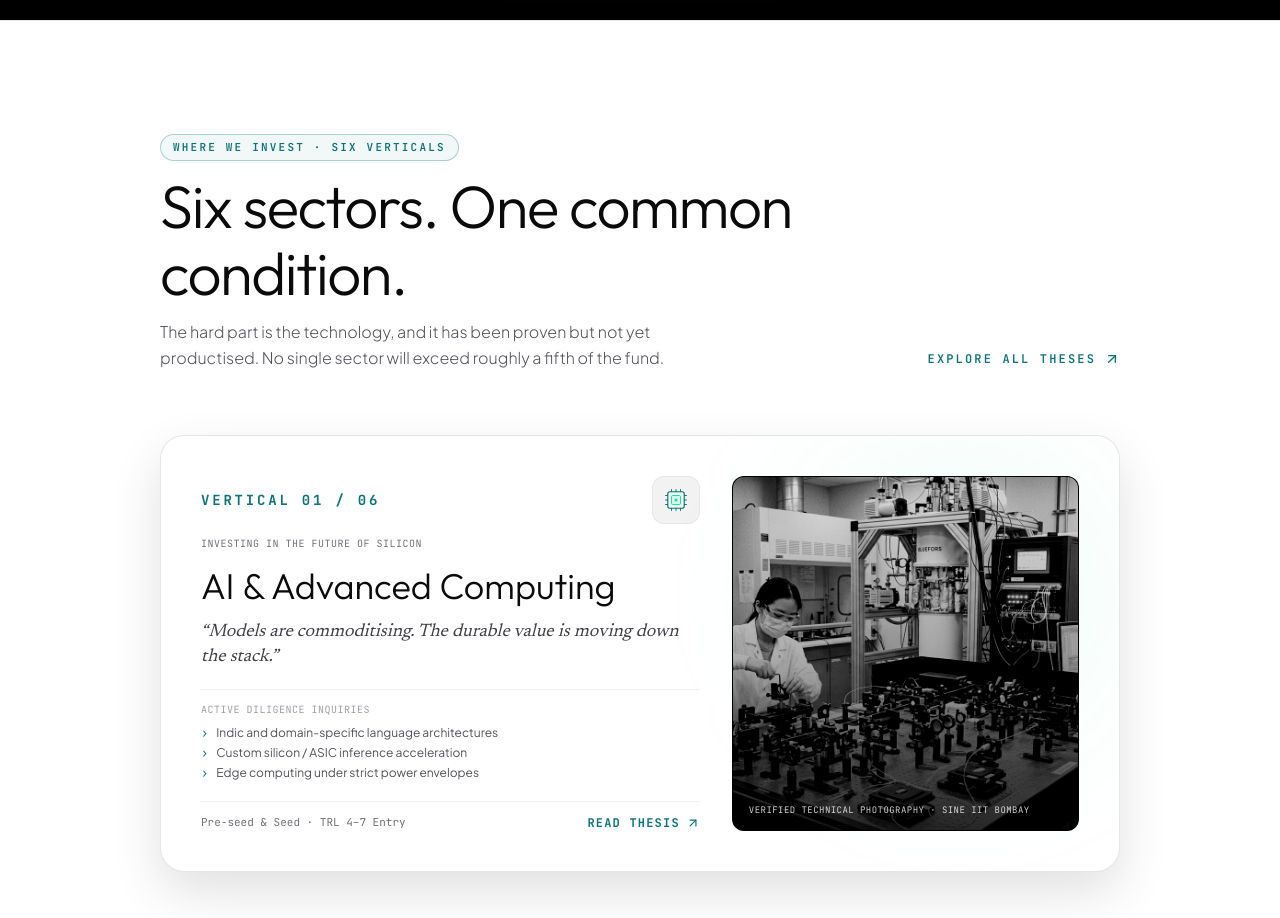
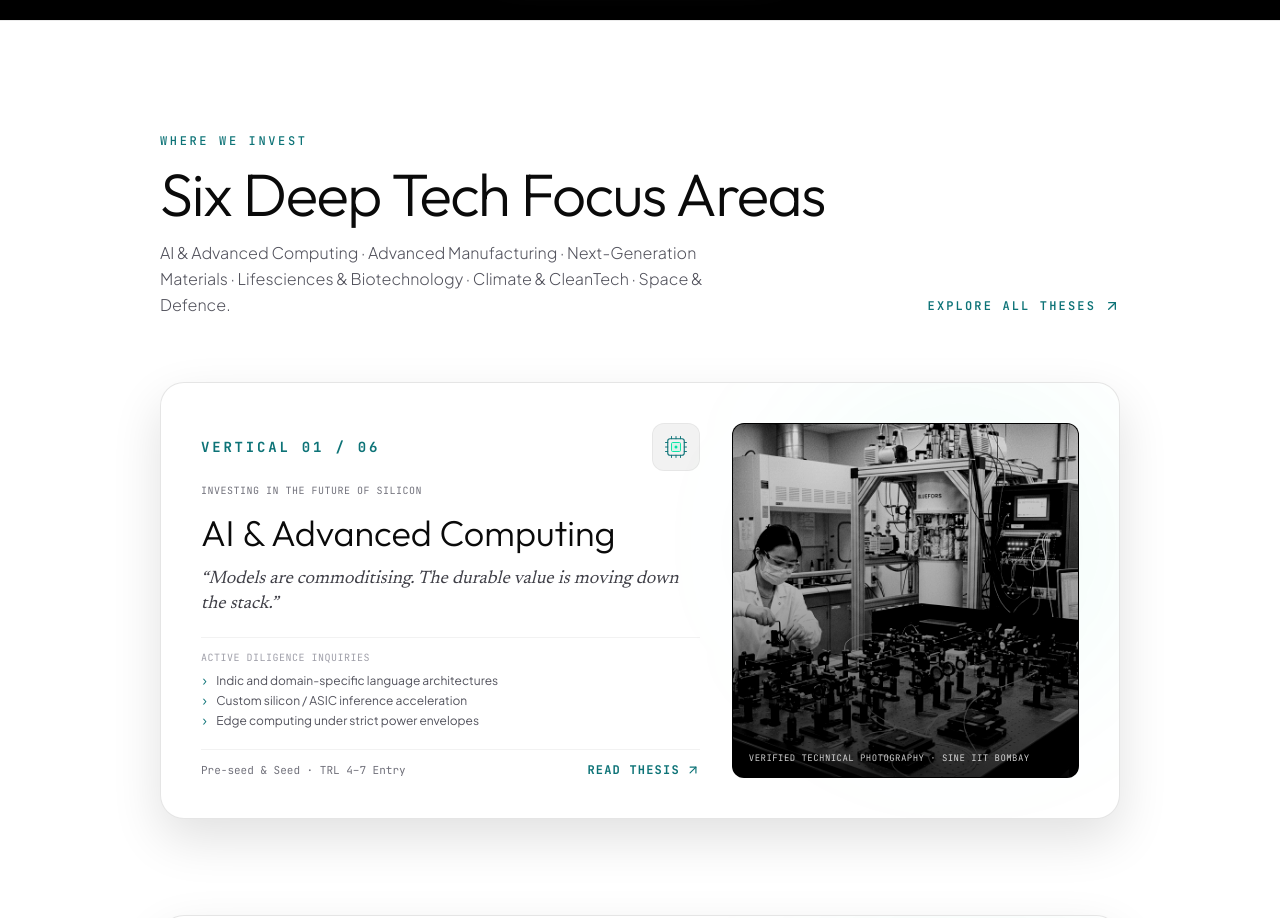
Before and after one commit to Ankit-singh-dot/y-point, a Next.js app in the folder my-app/: page / in a window 1280 px wide. Shown: the part 780-1698 px from the top of the page. Built offline with nearby package versions, Linux system fonts and the light colour scheme; grey boxes are pictures that could not be loaded.

Commit message:
second_update_website app/components/FocusAreasStackingBento.tsx

```diff
--- a/my-app/app/components/FocusAreasStackingBento.tsx
+++ b/my-app/app/components/FocusAreasStackingBento.tsx
@@ -116,14 +116,14 @@ export default function FocusAreasStackingBento() {
       <div className="mx-auto max-w-5xl px-4 sm:px-8 pt-20 sm:pt-28 pb-12 sm:pb-16">
         <div className="flex flex-col md:flex-row md:items-end justify-between gap-6">
           <div className="max-w-2xl space-y-3">
-            <div className="inline-flex items-center gap-2 px-3 py-1 rounded-full border border-[#0D7377]/30 dark:border-[#00E5A3]/30 bg-[#0D7377]/5 dark:bg-[#00E5A3]/5 text-[#0D7377] dark:text-[#00E5A3] font-mono text-[10px] sm:text-[11px] uppercase tracking-[0.2em] font-semibold">
-              Where We Invest · Six Verticals
+            <div className="font-mono text-xs uppercase tracking-[0.22em] text-[#0D7377] dark:text-[#00E5A3] font-medium">
+              Where We Invest
             </div>
             <h2 className="font-display font-light text-3xl sm:text-5xl lg:text-6xl text-[#0A0A0A] dark:text-white tracking-tight leading-[1.12]">
-              Six sectors. One common condition.
+              Six Deep Tech Focus Areas
             </h2>
             <p className="font-sans font-light text-sm sm:text-base text-zinc-600 dark:text-zinc-400 leading-relaxed max-w-xl">
-              The hard part is the technology, and it has been proven but not yet productised. No single sector will exceed roughly a fifth of the fund.
+              AI &amp; Advanced Computing · Advanced Manufacturing · Next-Generation Materials · Lifesciences &amp; Biotechnology · Climate &amp; CleanTech · Space &amp; Defence.
             </p>
           </div>
           <Link
```
